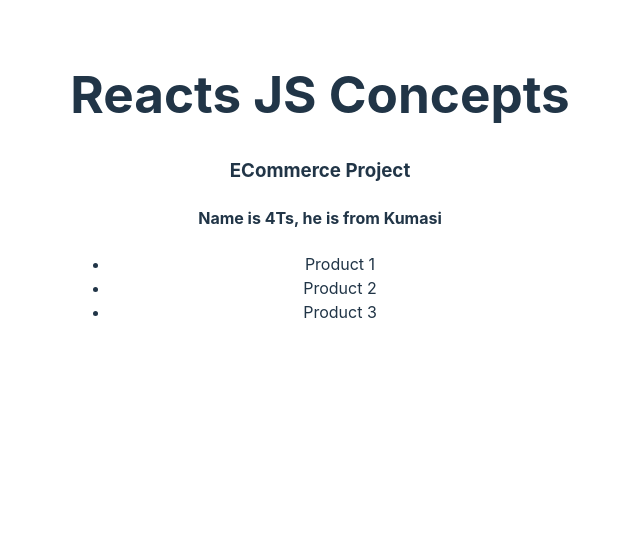
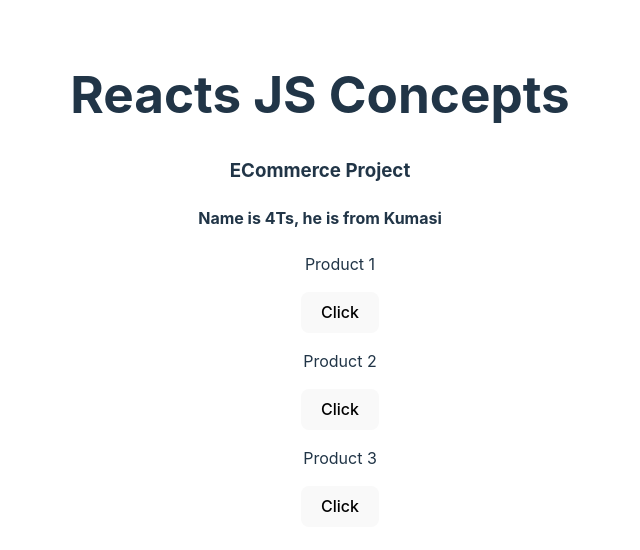
Before and after one commit to emmaowusu294/ReactJS, a React (Vite) app in the folder reactjs-concepts-2025/: page / in a window 1280 px wide. Shown: the top 550 px of the page, without its empty margins (320-960 px from the left). Built offline with nearby package versions, Linux system fonts and the light colour scheme.

Commit message:
destructuring in props

```diff
--- a/reactjs-concepts-2025/src/components/products/components/product-item.jsx
+++ b/reactjs-concepts-2025/src/components/products/components/product-item.jsx
@@ -3,10 +3,10 @@ function ButtonComponent () {
     return <button>Click</button>;
 }
 
-function ProductItem () {
+function ProductItem ({singleProductItem, key}) {
     return (
         <div>
-            <p>Product 1</p>
+            <p>{singleProductItem}</p>
             <ButtonComponent />
         </div>
     );
--- a/reactjs-concepts-2025/src/components/products/index.jsx
+++ b/reactjs-concepts-2025/src/components/products/index.jsx
@@ -15,7 +15,7 @@ function ProductList({name, city, listOfProducts}) {
             <ul>
                 {
                     listOfProducts.map((item, index) => (
-                        <li key={index}>{item}</li>
+                        <ProductItem singleProductItem ={item} key = {index}/>
                     ))
                 }
             </ul>
```
